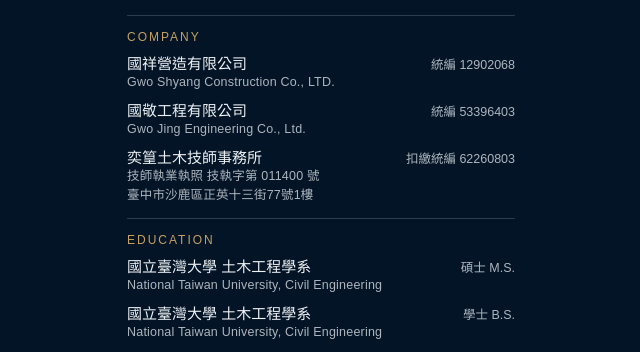
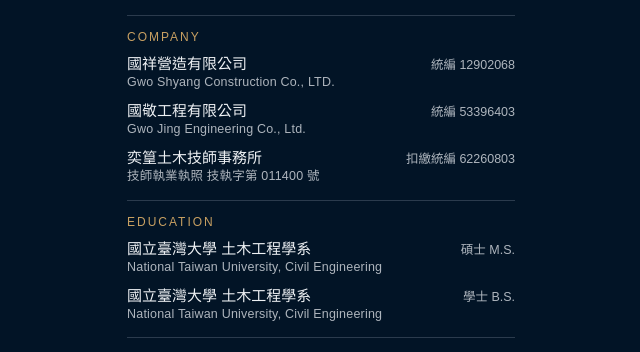
Before and after one commit to zx265952-droid/ecard, a plain HTML site: page index.html in a window 1280 px wide. Shown: the part 388-740 px from the top of the page, without its empty margins (319-959 px from the left). Drawn offline with Linux system fonts and the light colour scheme.

Commit message:
Remove office address
Co-Authored-By: Claude Opus 5.5 <noreply@anthropic.com>

```diff
--- a/index.html
+++ b/index.html
@@ -16,7 +16,7 @@ a.p{grid-column:1/3;background:var(--gold);color:var(--navy)}a.w{grid-column:1/3
 <section class="block"><h2>COMPANY</h2>
 <div class="row"><div>國祥營造有限公司<span class="en">Gwo Shyang Construction Co., LTD.</span></div><span>統編 12902068</span></div>
 <div class="row"><div>國敬工程有限公司<span class="en">Gwo Jing Engineering Co., Ltd.</span></div><span>統編 53396403</span></div>
-<div class="row"><div>奕篁土木技師事務所<span class="en">技師執業執照 技執字第 011400 號</span><span class="en">臺中市沙鹿區正英十三街77號1樓</span></div><span>扣繳統編 62260803</span></div></section>
+<div class="row"><div>奕篁土木技師事務所<span class="en">技師執業執照 技執字第 011400 號</span></div><span>扣繳統編 62260803</span></div></section>
 <section class="block"><h2>EDUCATION</h2>
 <div class="row"><div>國立臺灣大學 土木工程學系<span class="en">National Taiwan University, Civil Engineering</span></div><span>碩士 M.S.</span></div>
 <div class="row"><div>國立臺灣大學 土木工程學系<span class="en">National Taiwan University, Civil Engineering</span></div><span>學士 B.S.</span></div></section>
```
Also changed, not shown: 1 other file.
